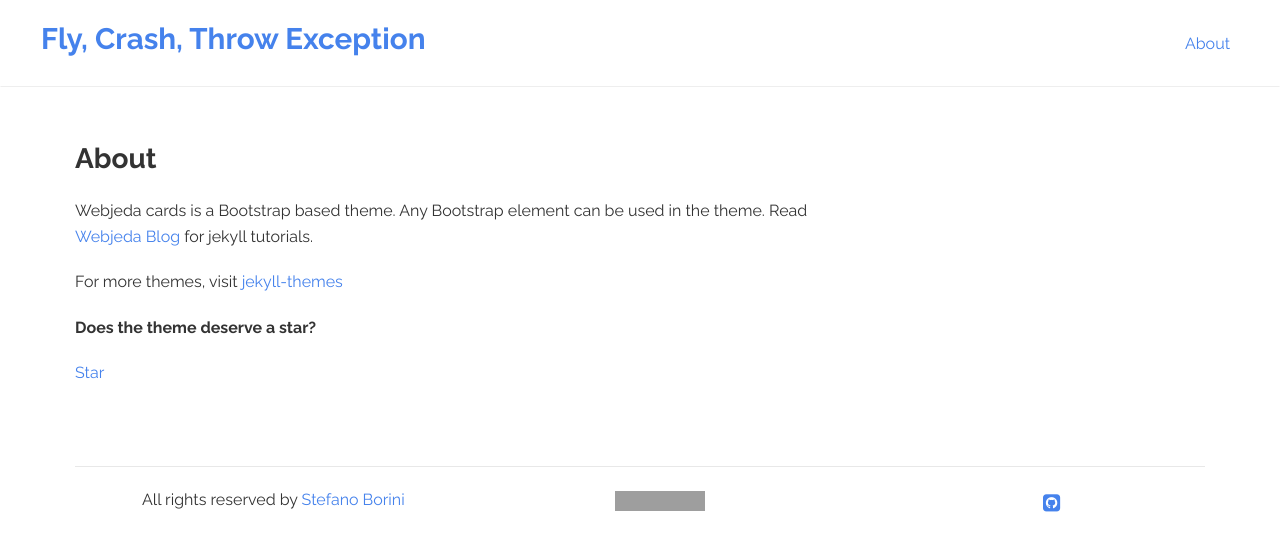
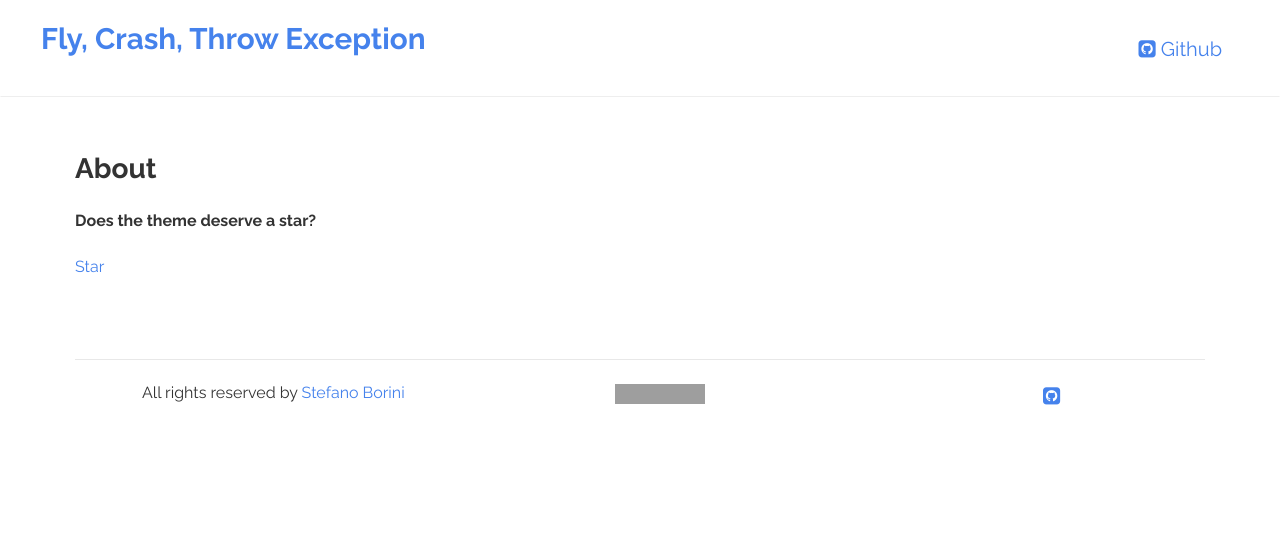
Before and after one commit to stefanoborini/stefanoborini.github.io, a Jekyll site: the page built from about.md, in a window 1280 px wide. Shown: the top 551 px of the page. Built offline with Jekyll 4.4.1, drawn with Linux system fonts in a browser that asks for light colours; grey boxes are pictures that could not be loaded.

Commit message:
Added icon and removed about

```diff
--- a/_includes/header.html
+++ b/_includes/header.html
@@ -15,7 +15,9 @@
     <!-- Collect the nav links, forms, and other content for toggling -->
     <div class="collapse navbar-collapse " id="bs-example-navbar-collapse-1">
             <ul class="nav navbar-nav navbar-right">
-        <li><a href="{{site.baseurl}}/about/">About</a></li>
+               {% if site.github %}
+                <li> <a target="_blank" href="{{site.github}}"><li class="social github"><i class="fa fa-github-square"></i> Github</li></a> </li>
+                {% endif %}
       </ul>
     </div><!-- /.navbar-collapse -->
   </div><!-- /.container-fluid -->
--- a/about.md
+++ b/about.md
@@ -6,11 +6,6 @@ permalink: /about/
 
 
 
-
-Webjeda cards is a Bootstrap based theme. Any Bootstrap element can be used in the theme. Read [Webjeda Blog](http://blog.webjeda.com){: target="_blank"} for jekyll tutorials.
-
-For more themes, visit [jekyll-themes](https://jekyll-themes.com){: target="_blank"}
-
 **Does the theme deserve a star?**
 
 <a class="github-button" href="https://github.com/sharu725/cards" data-style="mega" data-count-href="/sharu725/cards/stargazers" data-count-api="/repos/sharu725/cards#stargazers_count" data-count-aria-label="# stargazers on GitHub" aria-label="Star sharu725/cards on GitHub">Star</a>
```
